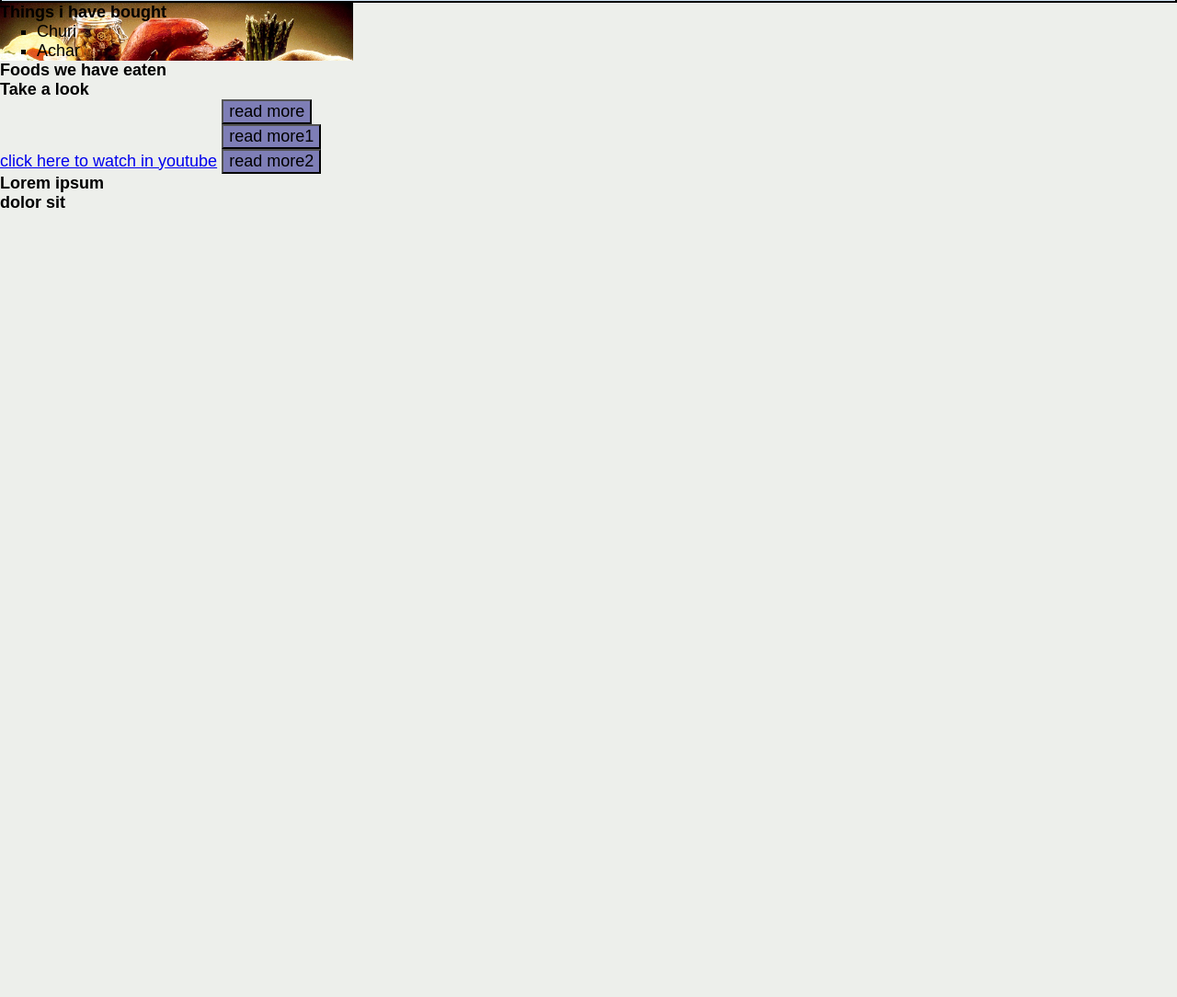
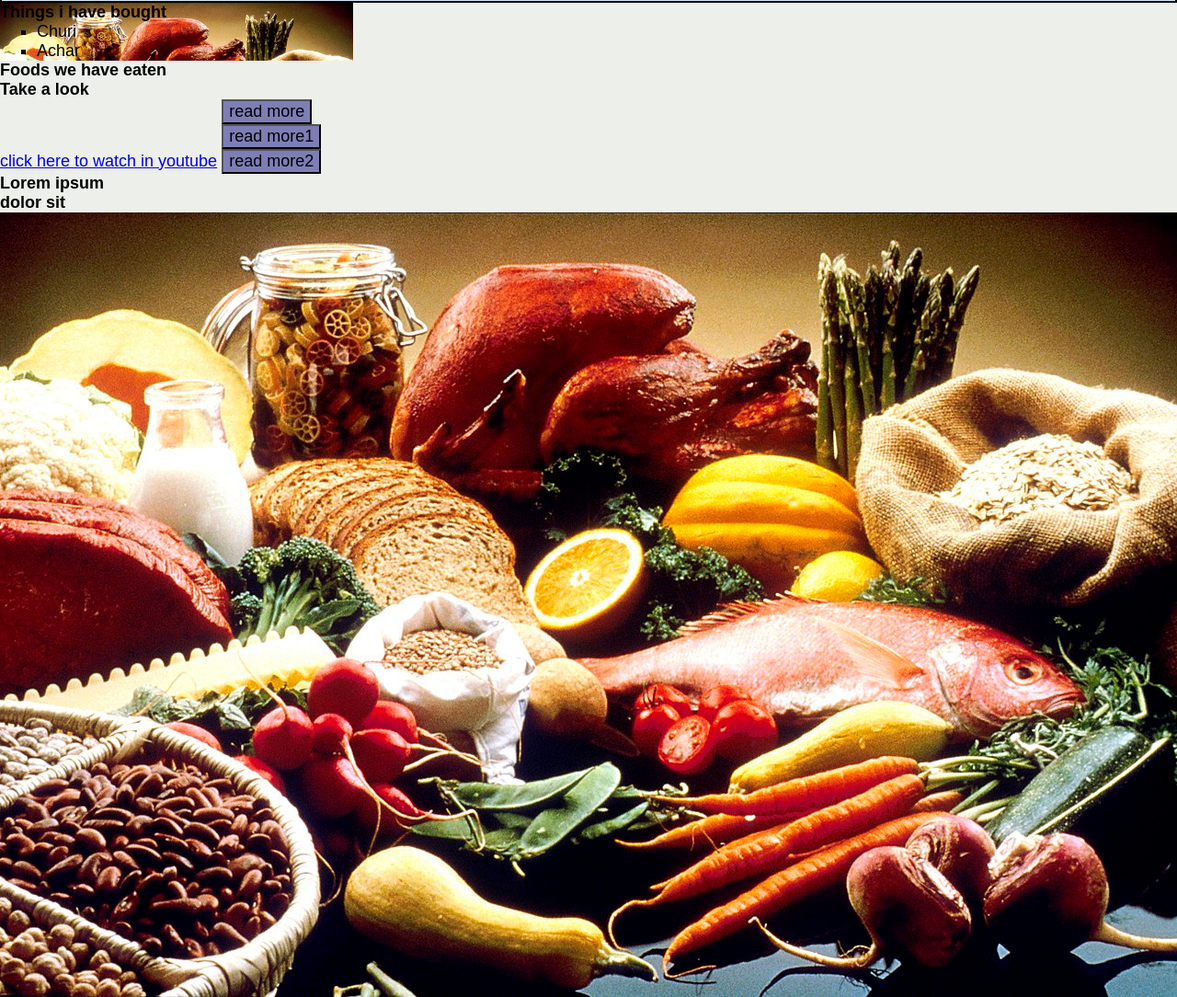
Before and after one commit to rifat028/milestone_1_practice, a plain HTML site: page index.html in a window 1280 px wide. Shown: the part 447-1531 px from the top of the page at 92% size. Before the commit the page ends 800 px from the top, so only its background shows below. Drawn offline with Linux system fonts and the light colour scheme.

Commit message:
added last picture

```diff
--- a/index.html
+++ b/index.html
@@ -48,5 +48,6 @@
     <div style="display: inline;"></div>
         <p> dolor sit </p>
     </div>
+    <img src="food.jpg">
 </body>
 </html>
```
